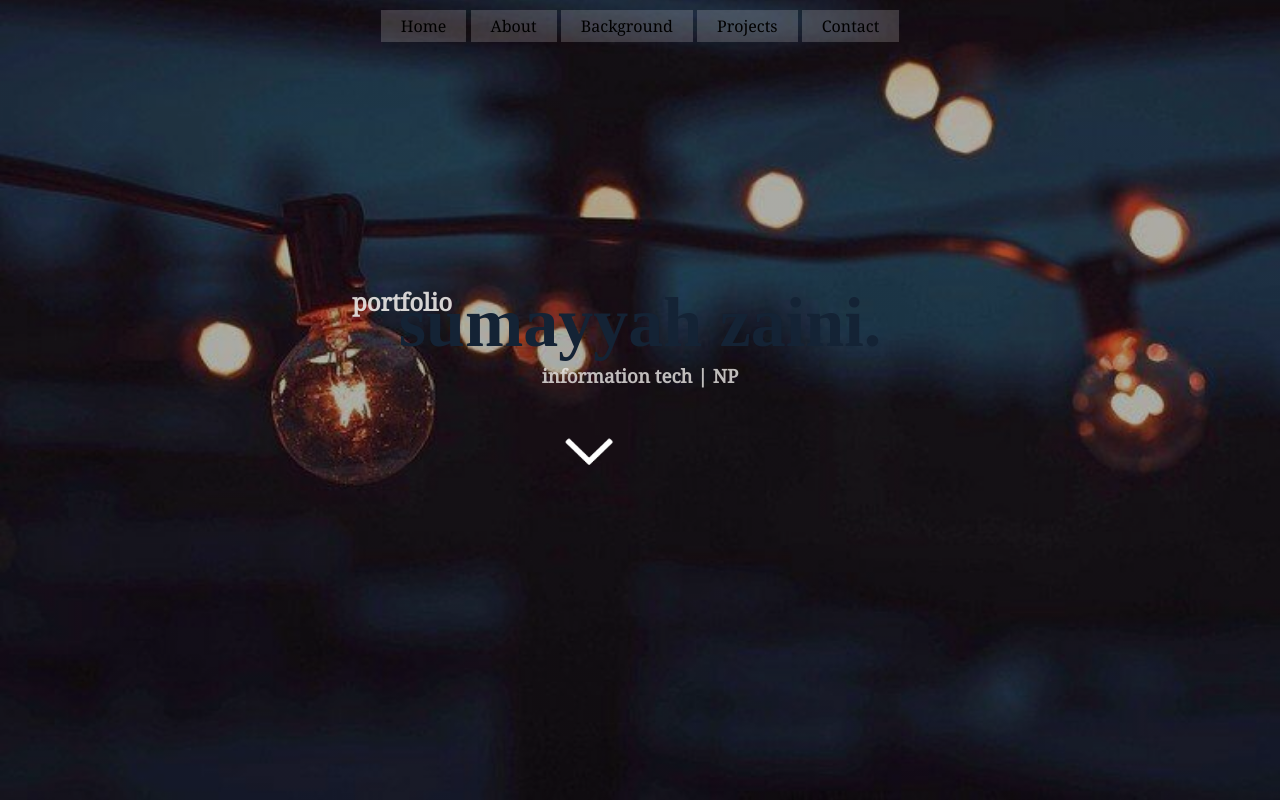
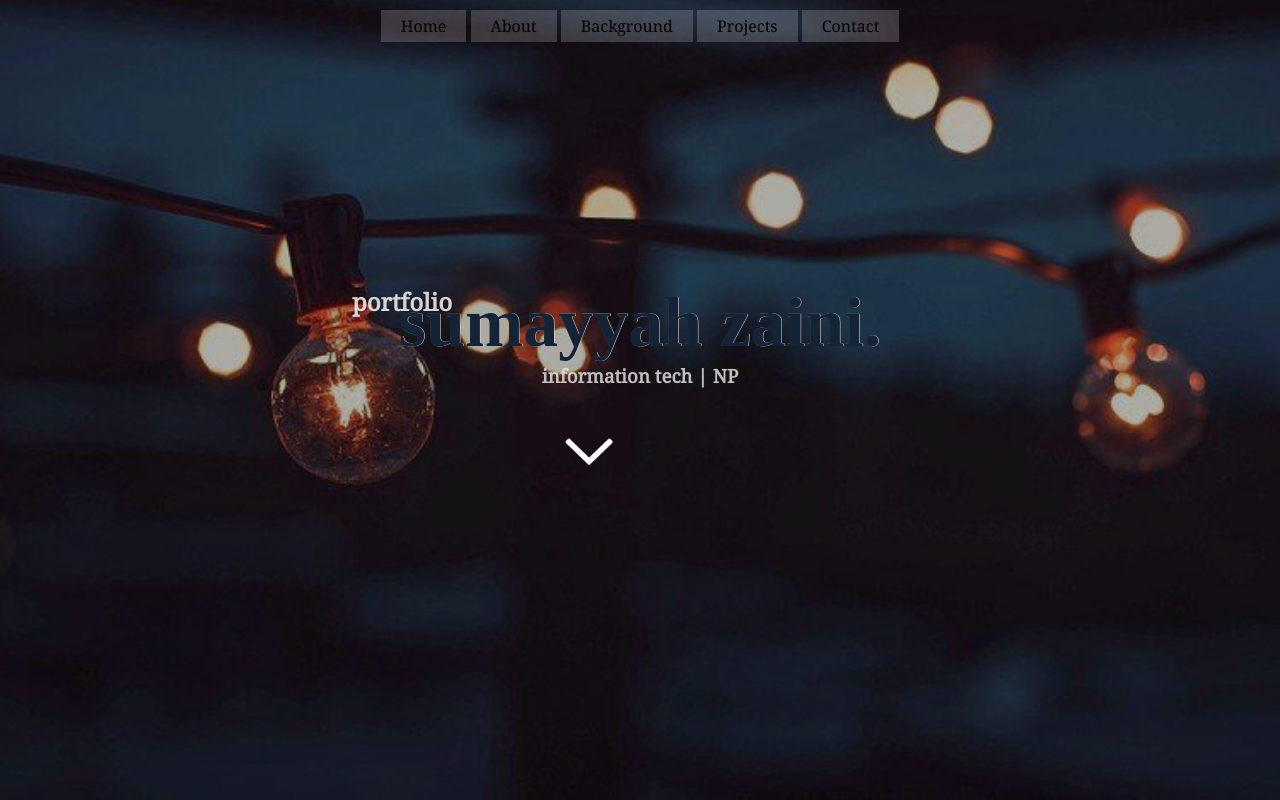
Before and after one commit to smyyhzai/ID_Assignment, a plain HTML site: page index.html in a window 1280 px wide. Shown: the top 800 px of the page. Drawn offline with Linux system fonts and the light colour scheme; a web font is replaced by a local one.

Commit message:
finalising again

```diff
--- a/style.css
+++ b/style.css
@@ -57,6 +57,8 @@
   font-size: 70px;
   margin: 10px, 0, 0;
   color: rgb(20, 35, 53);
+  text-shadow: 0.5px 0.5px rgb(238, 222, 222);
+
   text-align: center;
 }
 
```
